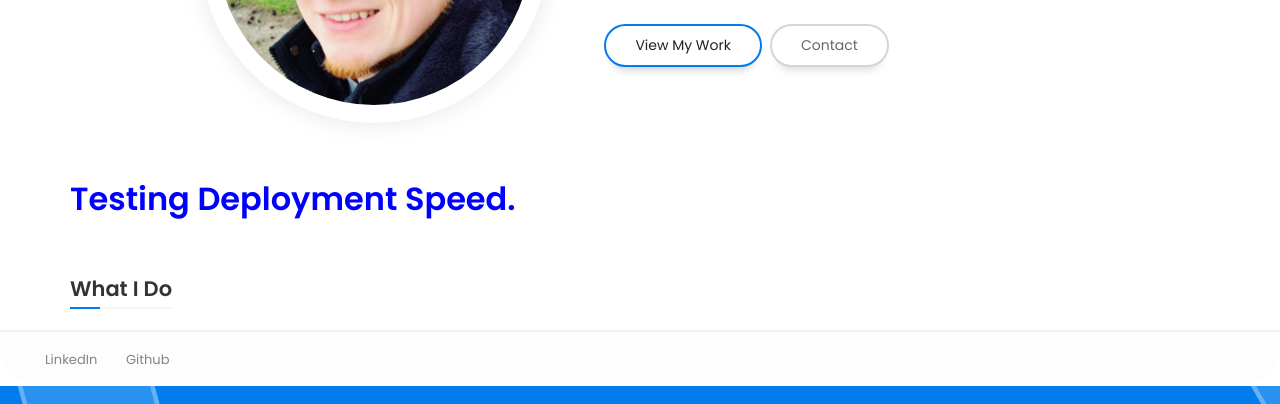
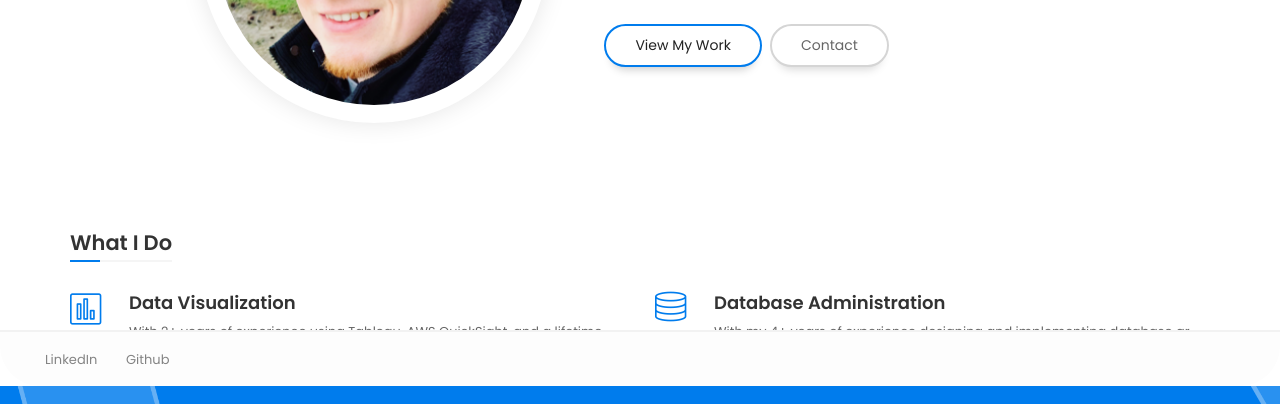
Before and after one commit to Michael-Dobbs/professional-site, a plain HTML site: page index.html in a window 1280 px wide. Shown: the part 414-818 px from the top of the page. Drawn offline with Linux system fonts and the light colour scheme; some packages are replaced by stand-ins of ours.

Commit message:
Undo Test

```diff
--- a/index.html
+++ b/index.html
@@ -140,7 +140,7 @@
                 <!-- Home Page Top Part -->
 
 
-                <h1><font color="blue">Testing Deployment Speed.</font></h1>
+
 
 
                 <!-- Services -->
```
